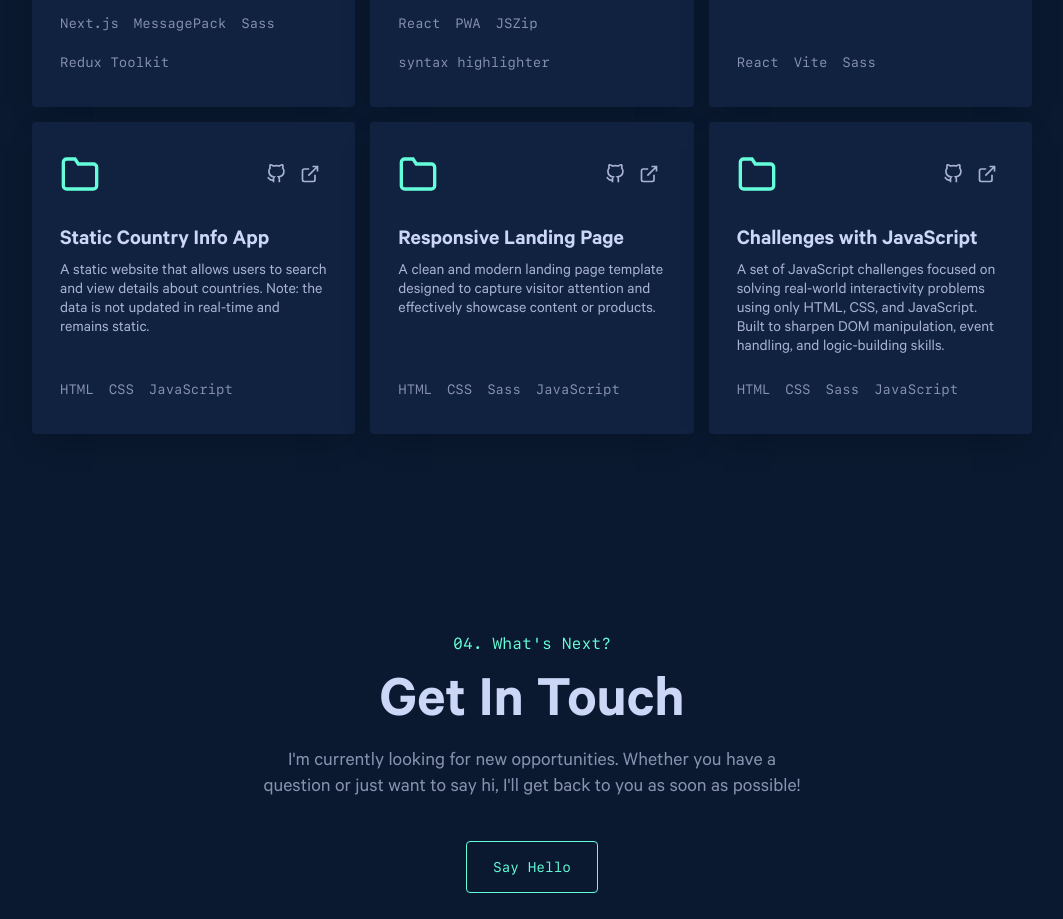
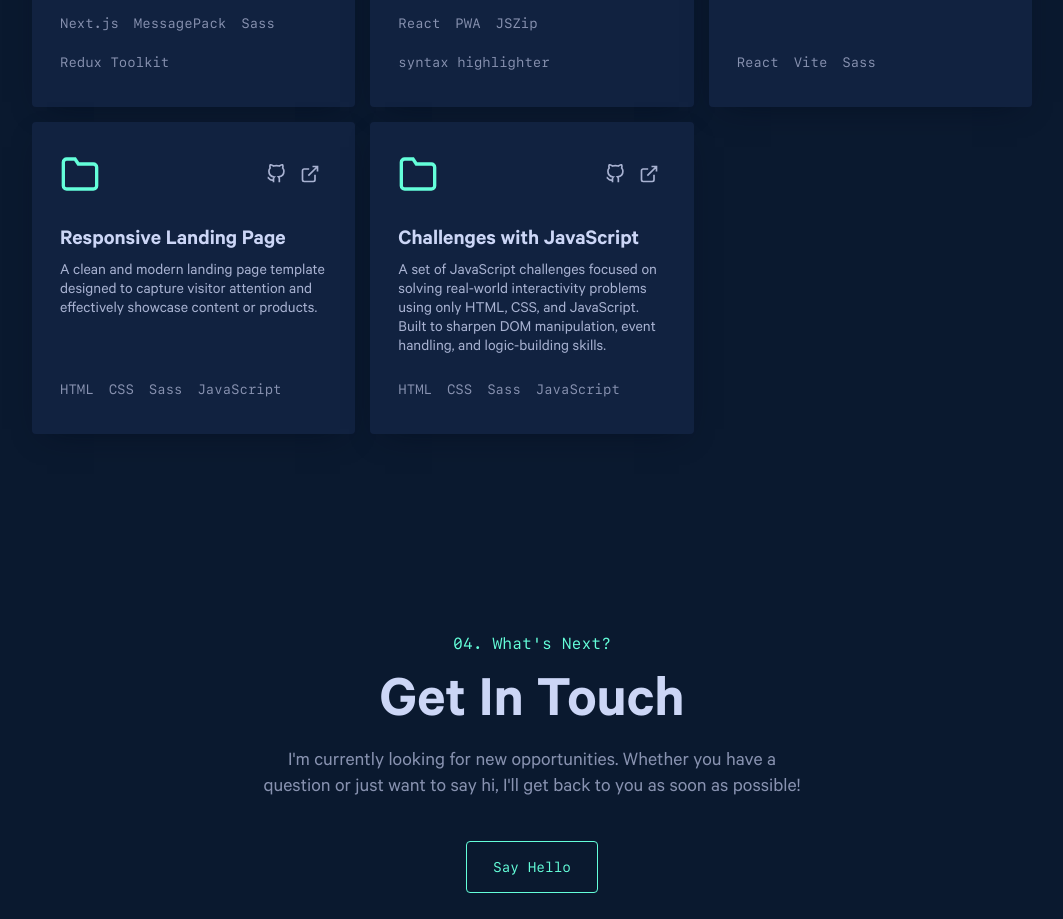
Before and after one commit to Moamal-2000/moamal-alaa, a Next.js app: page / in a window 1280 px wide. Shown: the part 3320-4239 px from the top of the page, without its empty margins (108-1171 px from the left). Built offline with nearby package versions, Linux system fonts and the light colour scheme.

Commit message:
remove(otherProjects): 'Static Country Info App' project

```diff
--- a/src/data/otherProjects.jsx
+++ b/src/data/otherProjects.jsx
@@ -22,16 +22,6 @@ export const OTHER_PROJECTS_DATA = [
     id: 2,
   },
   {
-    title: "Static Country Info App",
-    description:
-      "A static website that allows users to search and view details about countries. Note: the data is not updated in real-time and remains static.",
-    year: "2023",
-    liveUrl: "https://moamal-2000.github.io/rest-api-countries",
-    repoUrl: "https://github.com/Moamal-2000/rest-api-countries",
-    technologies: ["HTML", "CSS", "JavaScript"],
-    id: 3,
-  },
-  {
     title: "Superado Landing Page",
     description:
       "A single-page site designed to introduce the Superado brand. Additional sections like About and Jobs are planned but not yet implemented.",
@@ -39,7 +29,7 @@ export const OTHER_PROJECTS_DATA = [
     liveUrl: "https://superado-landing.netlify.app",
     repoUrl: "https://github.com/Moamal-2000/superado-landing",
     technologies: ["React", "Vite", "Sass"],
-    id: 4,
+    id: 3,
   },
   {
     title: "Custom React Hooks Library",
@@ -49,7 +39,7 @@ export const OTHER_PROJECTS_DATA = [
     liveUrl: "https://hooks-time.netlify.app",
     repoUrl: "https://github.com/Moamal-2000/custom-hooks",
     technologies: ["React", "PWA", "JSZip", "syntax highlighter"],
-    id: 5,
+    id: 4,
   },
   {
     title: "Call of Duty 2 – Jumpers Heaven Statistics Website",
@@ -58,7 +48,7 @@ export const OTHER_PROJECTS_DATA = [
         A dynamic website that displays real-time statistics for Call of Duty 2
         players on{" "}
         <AnchorLink
-          href="https://jumpersheaven.com/"
+          href="https://jumpersheaven.com"
           target="_blank"
           rel="noopener noreferrer"
         >
@@ -72,6 +62,6 @@ export const OTHER_PROJECTS_DATA = [
     liveUrl: "https://jh-leaderboard.netlify.app",
     repoUrl: "https://github.com/Moamal-2000/JHLeaderboard",
     technologies: ["Next.js", "MessagePack", "Sass", "Redux Toolkit"],
-    id: 6,
+    id: 5,
   },
 ].reverse();
--- a/src/data/staticData.js
+++ b/src/data/staticData.js
@@ -1,16 +1,7 @@
 export const NAV_LINKS = [
-  {
-    title: "About",
-    id: 1,
-  },
-  {
-    title: "Projects",
-    id: 2,
-  },
-  {
-    title: "Contact",
-    id: 3,
-  },
+  { title: "About", id: 1 },
+  { title: "Projects", id: 2 },
+  { title: "Contact", id: 3 },
 ];
 
 export const SOCIAL_MEDIA = [
```
